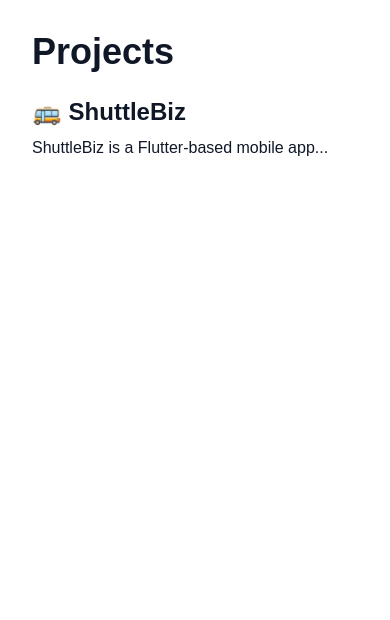
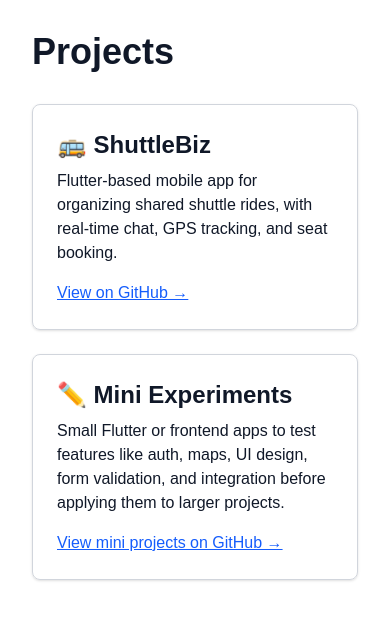
Before and after one commit to marcdevelopez/marcdevelopez-portfolio, a Next.js app: page /projects in a window 390 px wide. Shown: the top 620 px of the page. Built offline with nearby package versions, Linux system fonts and the light colour scheme.

Commit message:
feat(projects): add responsive project cards for ShuttleBiz and Mini Apps

```diff
--- a/src/app/projects/page.js
+++ b/src/app/projects/page.js
@@ -1,14 +1,49 @@
 // Esta línea exporta la función como página pública.
 // `default` significa que es la función principal del archivo.
+// Esta función es un "componente" en React. Representa una página entera.
 export default function () {
   // Dentro de la función, devolvemos el contenido que queremos mostrar
+  // Devolvemos un bloque JSX (como HTML con superpoderes de JavaScript).
   return (
     <main className="p-8 text-gray-900 dark:text-gray-100">
-      <h1 className="text-4xl font-bold mb-6">Projects</h1>
-      <section className="mb-8">
-        <h2 className="text-2xl font-semibold mb-2">🚌 ShuttleBiz</h2>
-        <p>ShuttleBiz is a Flutter-based mobile app...</p>
-      </section>
+      <h1 className="text-4xl font-bold mb-8">Projects</h1>
+
+      <div className="grid gap-6 md:grid-cols-2">
+        {/* ShuttleBiz */}
+        <div className="border border-gray-300 dark:border-gray-700 rounded-lg p-6 shadow-sm hover:shadow-md transition">
+          <h2 className="text-2xl font-semibold mb-2">🚌 ShuttleBiz</h2>
+          <p className="mb-4">
+            Flutter-based mobile app for organizing shared shuttle rides, with
+            real-time chat, GPS tracking, and seat booking.
+          </p>
+          <a
+            href="https://github.com/marcdevelopez/shuttlebiz"
+            target="_blank"
+            rel="noopener noreferrer"
+            className="text-blue-600 dark:text-blue-400 underline"
+          >
+            View on GitHub →
+          </a>
+        </div>
+
+        {/* Mini Experiments */}
+        <div className="border border-gray-300 dark:border-gray-700 rounded-lg p-6 shadow-sm hover:shadow-md transition">
+          <h2 className="text-2xl font-semibold mb-2">✏️ Mini Experiments</h2>
+          <p className="mb-4">
+            Small Flutter or frontend apps to test features like auth, maps, UI
+            design, form validation, and integration before applying them to
+            larger projects.
+          </p>
+          <a
+            href="https://github.com/marcdevelopez?tab=repositories&q=mini&type=source"
+            target="_blank"
+            rel="noopener noreferrer"
+            className="text-blue-600 dark:text-blue-400 underline"
+          >
+            View mini projects on GitHub →
+          </a>
+        </div>
+      </div>
     </main>
   );
 }
```
